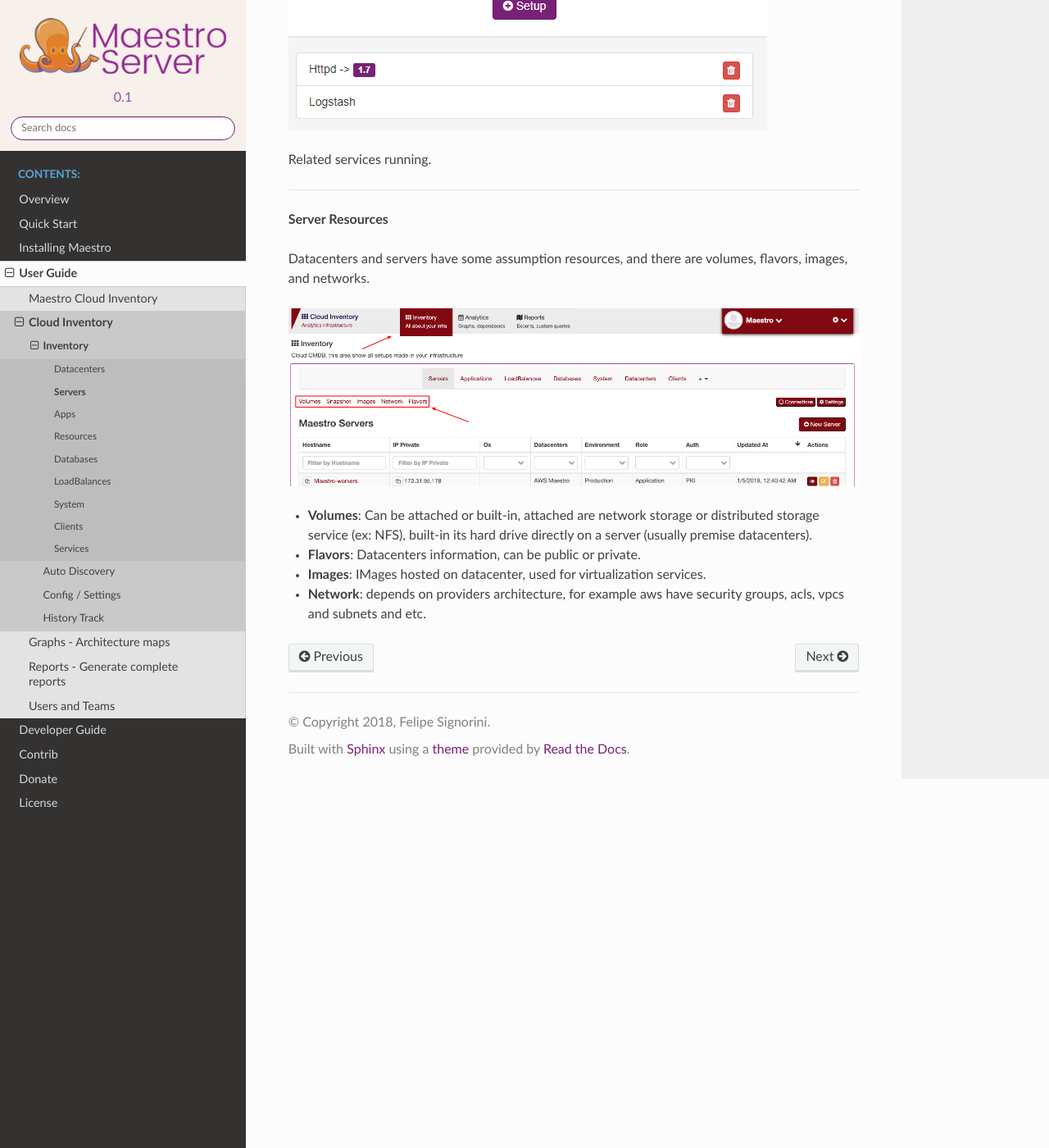
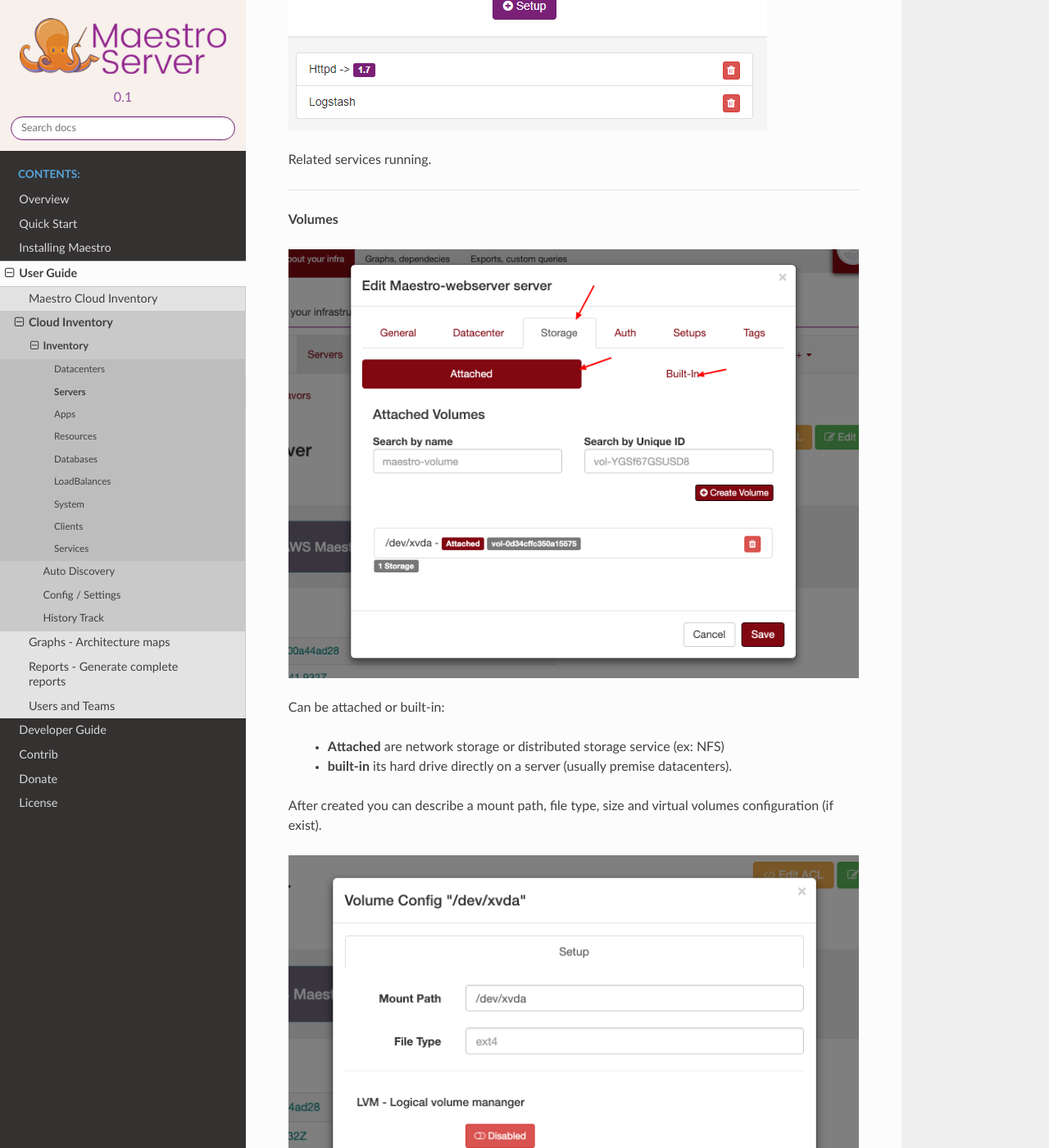
Before and after one commit to maestro-server/webdocs, a Sphinx documentation site: the page built from docs/userguide/cloud_inventory/inventory/servers.rst, in a window 1280 px wide and 1400 px high, scrolled down 2117 px. Shown: the whole window at 82% size. Built offline with Sphinx 7.4.7 and the Read the Docs theme 2.0.0, drawn with Linux system fonts in a browser that asks for light colours; formulas are drawn with MathJax 3; some of the changed text lies outside the part shown.

Commit message:
explain - volumes

```diff
--- a/docs/userguide/cloud_inventory/inventory/servers.rst
+++ b/docs/userguide/cloud_inventory/inventory/servers.rst
@@ -65,6 +65,24 @@
 
 ------------
 
+**Volumes**
+
+.. image:: ../../../_static/screen/vol_1.png
+   :alt: Maestro Server - Volumes - Attached or built
+
+Can be attached or built-in:
+
+ - **Attached** are network storage or distributed storage service (ex: NFS)
+
+ - **built-in** its hard drive directly on a server (usually premise datacenters).
+
+After created you can describe a mount path, file type, size and virtual volumes configuration (if exist).
+
+.. image:: ../../../_static/screen/vol_2.png
+   :alt: Maestro Server - LVMs
+
+------------
+
 **Server Resources**
 
 Datacenters and servers have some assumption resources, and there are volumes, flavors, images, and networks.
@@ -72,10 +90,10 @@
 .. image:: ../../../_static/screen/volumes_p.png
    :alt: Maestro Server - Servers resources
 
-- **Volumes**: Can be attached or built-in, attached are network storage or distributed storage service (ex: NFS), built-in its hard drive directly on a server (usually premise datacenters).
+- **Volumes**: List of volumes (ex: EBS, HardDisk)
 
 - **Flavors**: Datacenters information, can be public or private.
 
-- **Images**: IMages hosted on datacenter, used for virtualization services.
+- **Images**: Images hosted on datacenter, used for virtualization services.
 
 - **Network**: depends on providers architecture, for example aws have security groups, acls, vpcs and subnets and etc.
```
Also changed, not shown: docs/_static/screen/vol_1.png (added), docs/_static/screen/vol_2.png (added).
